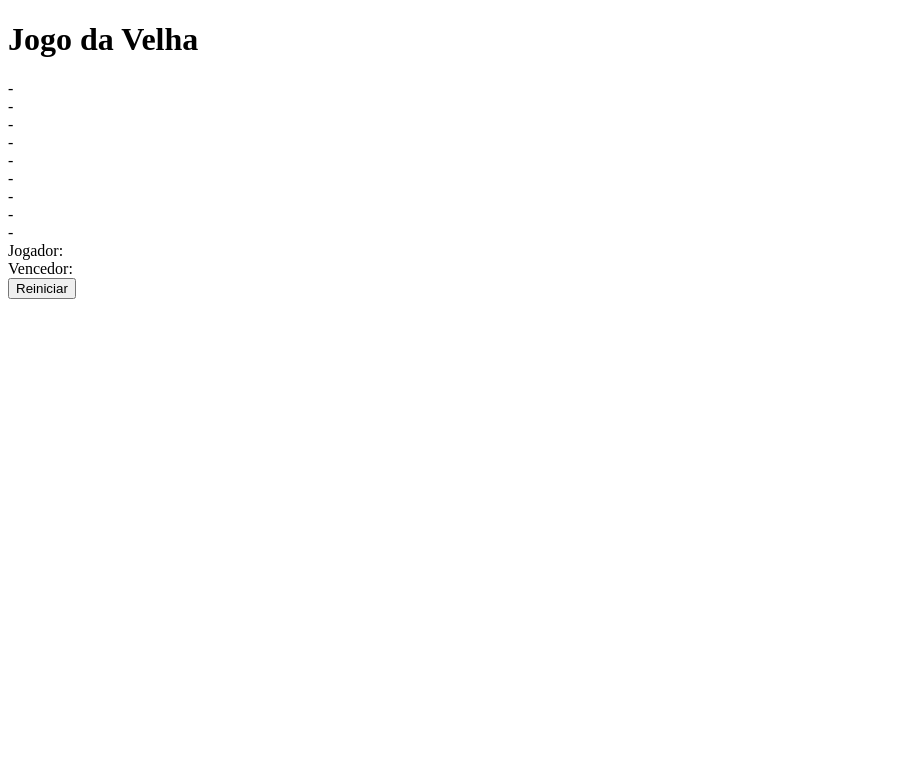
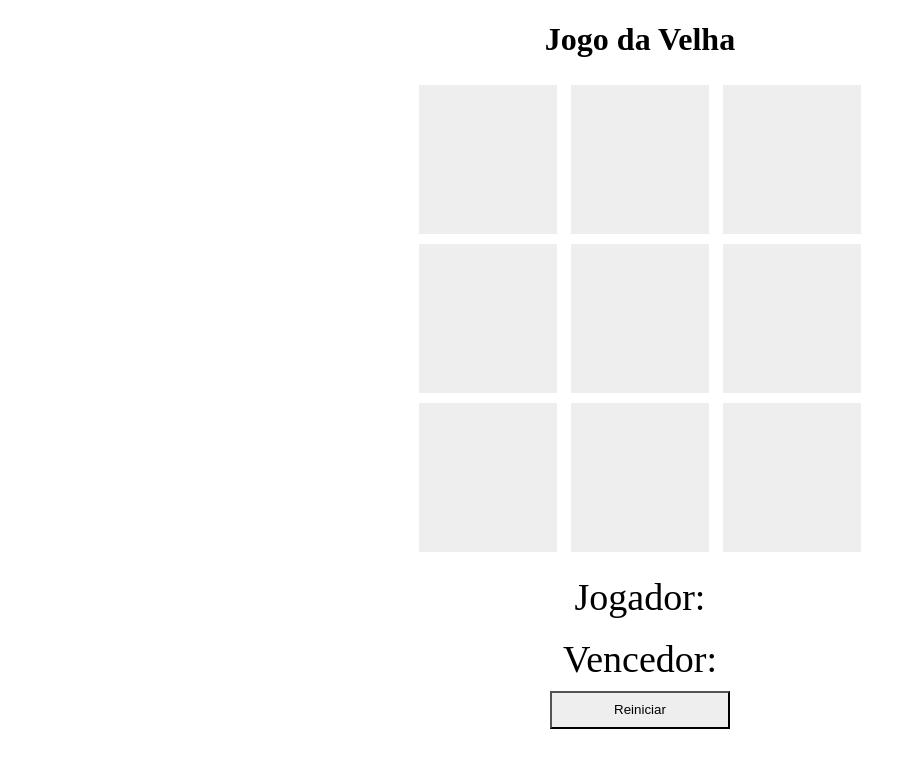
Before and after one commit to mabner/DIO_Criando_seu_proprio_jogo_da_velha_com_HTML_e_JavaScript, a plain HTML site: page index.html in a window 1280 px wide. Shown: the whole page, without its empty margins (0-916 px from the left). Drawn offline with Linux system fonts and the light colour scheme.

Commit message:
adds css styles

```diff
--- a/index.html
+++ b/index.html
@@ -4,31 +4,32 @@
 		<meta charset="UTF-8" />
 		<meta http-equiv="X-UA-Compatible" content="IE=edge" />
 		<meta name="viewport" content="width=device-width, initial-scale=1.0" />
+		<link rel="stylesheet" href="style.css" />
 		<title>Jogo da Velha</title>
 	</head>
 	<body>
 		<h1>Jogo da Velha</h1>
 
 		<div>
-			<div id="1">-</div>
-			<div id="2">-</div>
-			<div id="3">-</div>
+			<div id="1" class="quadrado">-</div>
+			<div id="2" class="quadrado">-</div>
+			<div id="3" class="quadrado">-</div>
 		</div>
 		<div>
-			<div id="4">-</div>
-			<div id="5">-</div>
-			<div id="6">-</div>
+			<div id="4" class="quadrado">-</div>
+			<div id="5" class="quadrado">-</div>
+			<div id="6" class="quadrado">-</div>
 		</div>
 		<div>
-			<div id="7">-</div>
-			<div id="8">-</div>
-			<div id="9">-</div>
+			<div id="7" class="quadrado">-</div>
+			<div id="8" class="quadrado">-</div>
+			<div id="9" class="quadrado">-</div>
 		</div>
-		<div>
+		<div class="jogador">
 			<label>Jogador:</label>
 			<label id="jogador-selecionado"></label>
 		</div>
-		<div>
+		<div class="vencedor">
 			<label>Vencedor:</label>
 			<label id="vencedor-selecionado"></label>
 		</div>
--- /dev/null
+++ b/style.css
@@ -0,0 +1,28 @@
+body {
+	text-align: center;
+}
+
+button {
+	margin-top: 10px;
+	width: 180px;
+	height: 38px;
+	background: #eee;
+	cursor: pointer;
+}
+
+.quadrado {
+	text-align: center;
+	width: 58px;
+	background: #eee;
+	color: #eee;
+	display: inline-block;
+	padding: 40px;
+	font-size: 60px;
+	margin: 5px;
+	cursor: pointer;
+}
+
+.jogador, .vencedor {
+	font-size: 38px;
+	margin-top: 18px;
+}
```
